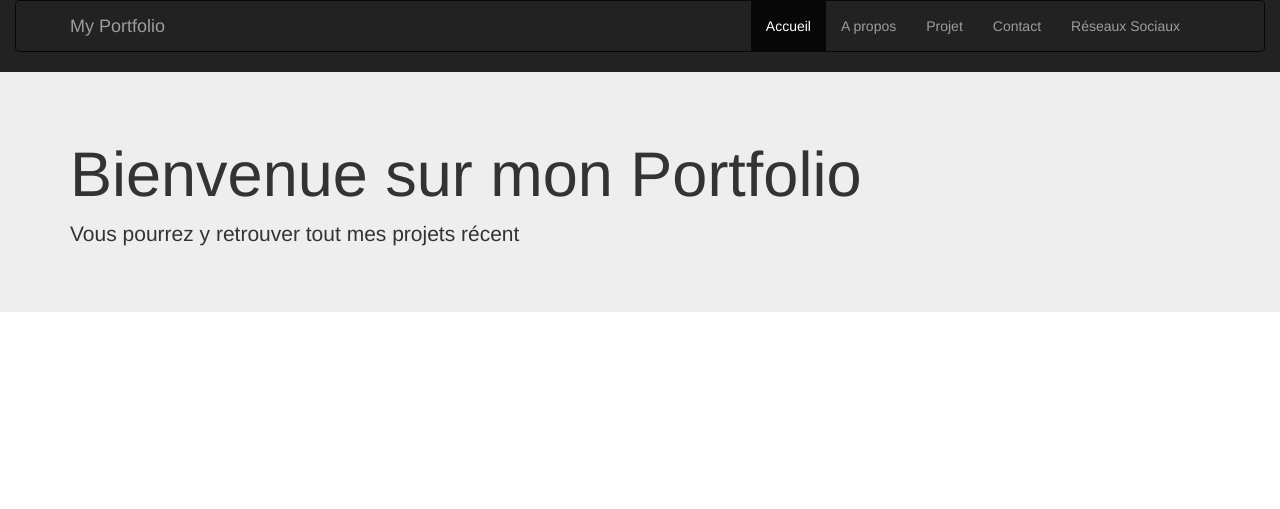
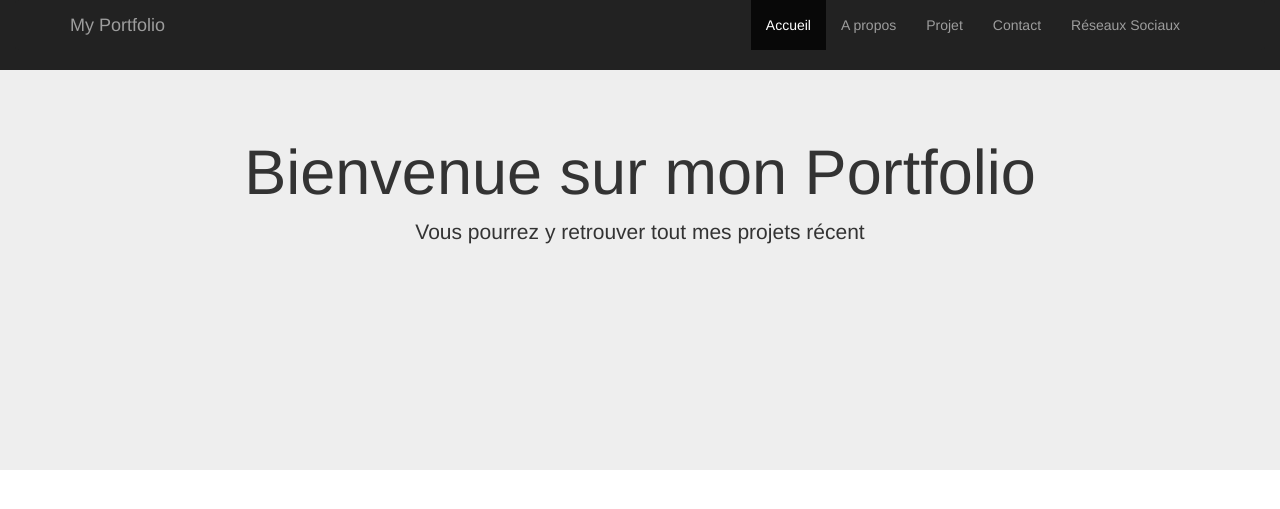
Before and after one commit to Sylvain059/Portfolio, a PHP site: page / in a window 1280 px wide. Shown: the top 509 px of the page. Run offline with PHP 8.4, Linux system fonts and the light colour scheme.

Commit message:
main.css/add style for section jumbotron

```diff
--- a/css/main.css
+++ b/css/main.css
@@ -1,10 +1,12 @@
 /*! HTML5 Boilerplate v5.3.0 | MIT License | https://html5boilerplate.com/ */
+
 
 /*
  * What follows is the result of much research on cross-browser styling.
  * Credit left inline and big thanks to Nicolas Gallagher, Jonathan Neal,
  * Kroc Camen, and the H5BP dev community and team.
  */
+
 
 /* ==========================================================================
    Base styles: opinionated defaults
@@ -15,6 +17,7 @@ html {
     font-size: 1em;
     line-height: 1.4;
 }
+
 
 /*
  * Remove text-shadow in selection highlight:
@@ -34,6 +37,7 @@ html {
     text-shadow: none;
 }
 
+
 /*
  * A better looking default horizontal rule
  */
@@ -46,6 +50,7 @@ hr {
     margin: 1em 0;
     padding: 0;
 }
+
 
 /*
  * Remove the gap between audio, canvas, iframes,
@@ -62,6 +67,7 @@ video {
     vertical-align: middle;
 }
 
+
 /*
  * Remove default fieldset styles.
  */
@@ -72,6 +78,7 @@ fieldset {
     padding: 0;
 }
 
+
 /*
  * Allow only vertical resizing of textareas.
  */
@@ -79,6 +86,7 @@ fieldset {
 textarea {
     resize: vertical;
 }
+
 
 /* ==========================================================================
    Browser Upgrade Prompt
@@ -91,29 +99,11 @@ textarea {
     padding: 0.2em 0;
 }
 
-/* ==========================================================================
-   Author's custom styles
-   ========================================================================== */
-
-
-
-
-
-
-
-
-
-
-
-
-
-
-
-
 
 /* ==========================================================================
    Helper classes
    ========================================================================== */
+
 
 /*
  * Hide visually and from screen readers
@@ -122,6 +112,7 @@ textarea {
 .hidden {
     display: none !important;
 }
+
 
 /*
  * Hide only visually, but have it available for screen readers:
@@ -139,6 +130,7 @@ textarea {
     width: 1px;
 }
 
+
 /*
  * Extends the .visuallyhidden class to allow the element
  * to be focusable when navigated to via the keyboard:
@@ -155,6 +147,7 @@ textarea {
     width: auto;
 }
 
+
 /*
  * Hide visually and from screen readers, but maintain layout
  */
@@ -162,6 +155,7 @@ textarea {
 .invisible {
     visibility: hidden;
 }
+
 
 /*
  * Clearfix: contain floats
@@ -177,13 +171,16 @@ textarea {
 
 .clearfix:before,
 .clearfix:after {
-    content: " "; /* 1 */
-    display: table; /* 2 */
+    content: " ";
+    /* 1 */
+    display: table;
+    /* 2 */
 }
 
 .clearfix:after {
     clear: both;
 }
+
 
 /* ==========================================================================
    EXAMPLE Media Queries for Responsive Design.
@@ -196,11 +193,12 @@ textarea {
 }
 
 @media print,
-       (-webkit-min-device-pixel-ratio: 1.25),
-       (min-resolution: 1.25dppx),
-       (min-resolution: 120dpi) {
+(-webkit-min-device-pixel-ratio: 1.25),
+(min-resolution: 1.25dppx),
+(min-resolution: 120dpi) {
     /* Style adjustments for high resolution devices */
 }
+
 
 /* ==========================================================================
    Print styles.
@@ -215,68 +213,77 @@ textarea {
     *:first-letter,
     *:first-line {
         background: transparent !important;
-        color: #000 !important; /* Black prints faster:
+        color: #000 !important;
+        /* Black prints faster:
                                    http://www.sanbeiji.com/archives/953 */
         box-shadow: none !important;
         text-shadow: none !important;
     }
-
     a,
     a:visited {
         text-decoration: underline;
     }
-
     a[href]:after {
         content: " (" attr(href) ")";
     }
-
     abbr[title]:after {
         content: " (" attr(title) ")";
     }
-
     /*
      * Don't show links that are fragment identifiers,
      * or use the `javascript:` pseudo protocol
      */
-
     a[href^="#"]:after,
     a[href^="javascript:"]:after {
         content: "";
     }
-
     pre,
     blockquote {
         border: 1px solid #999;
         page-break-inside: avoid;
     }
-
     /*
      * Printing Tables:
      * http://css-discuss.incutio.com/wiki/Printing_Tables
      */
-
     thead {
         display: table-header-group;
     }
-
     tr,
     img {
         page-break-inside: avoid;
     }
-
     img {
         max-width: 100% !important;
     }
-
     p,
     h2,
     h3 {
         orphans: 3;
         widows: 3;
     }
-
     h2,
     h3 {
         page-break-after: avoid;
     }
 }
+
+
+/*
+CUSTOM CSS
+==============================================================================================================================*/
+
+body {
+    margin: 0;
+    padding: 0;
+}
+
+.navbar {
+    border: 0;
+}
+
+.jumbotron {
+    text-align: center;
+    background-image: url("");
+    height: 400px;
+}
```
